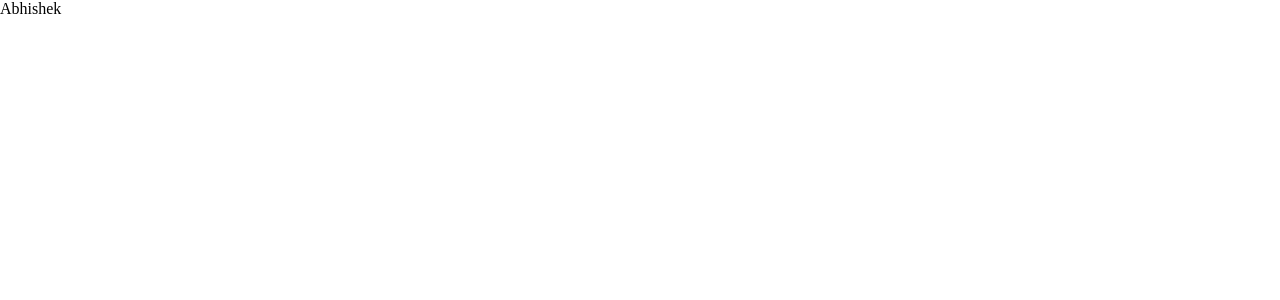
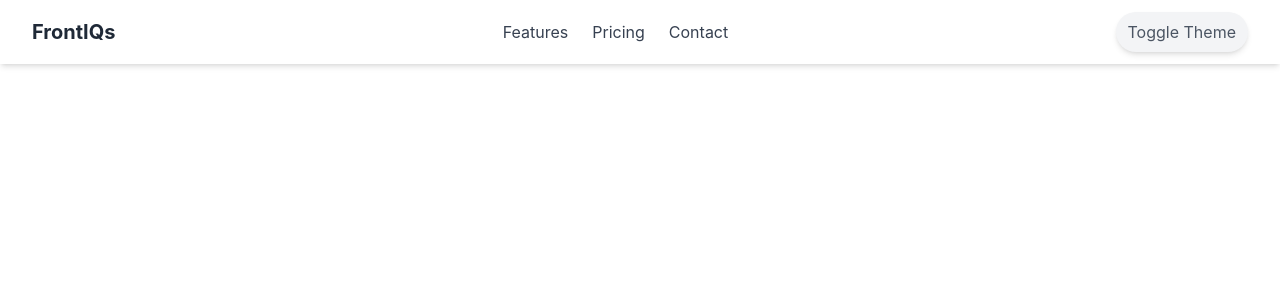
Before and after one commit to Abhishek332/frontiqs, a Next.js app: page / in a window 1280 px wide. Shown: the top 300 px of the page. Built offline with nearby package versions, Linux system fonts and the light colour scheme; a web font is replaced by a local one.

Commit message:
some global styles changes for appplying tailwindcss and create navbar component

```diff
--- /dev/null
+++ b/app/components/index.ts
@@ -0,0 +1 @@
+export { default as Navbar } from './navbar/NavBar';
--- /dev/null
+++ b/app/components/navbar/NavBar.tsx
@@ -0,0 +1,47 @@
+interface NavbarProps {
+  toggleTheme: () => void;
+}
+
+const Navbar: React.FC<NavbarProps> = ({ toggleTheme }) => {
+  return (
+    <header className="bg-white shadow-md dark:bg-gray-900">
+      <div className="mx-auto flex h-16 max-w-7xl items-center justify-between px-4 sm:px-6 lg:px-8">
+        <div className="text-xl font-bold text-gray-800 dark:text-white">
+          FrontIQs
+        </div>
+
+        <nav className="hidden space-x-6 md:flex">
+          <a
+            href="#features"
+            className="text-gray-700 transition hover:text-blue-500 dark:text-gray-300 dark:hover:text-blue-400"
+          >
+            Features
+          </a>
+          <a
+            href="#pricing"
+            className="text-gray-700 transition hover:text-blue-500 dark:text-gray-300 dark:hover:text-blue-400"
+          >
+            Pricing
+          </a>
+          <a
+            href="#contact"
+            className="text-gray-700 transition hover:text-blue-500 dark:text-gray-300 dark:hover:text-blue-400"
+          >
+            Contact
+          </a>
+        </nav>
+
+        <div>
+          <button
+            onClick={toggleTheme}
+            className="rounded-full bg-gray-100 px-3 py-2 text-gray-600 shadow-md transition hover:bg-gray-200 dark:bg-gray-700 dark:text-gray-300 dark:hover:bg-gray-600"
+          >
+            Toggle Theme
+          </button>
+        </div>
+      </div>
+    </header>
+  );
+};
+
+export default Navbar;
--- a/app/globals.css
+++ b/app/globals.css
@@ -1,3 +1,6 @@
+@tailwind base;
+@tailwind components;
+@tailwind utilities;
 @import url('https://fonts.googleapis.com/css2?family=Fira+Code:wght@300..700&family=Inter:ital,opsz,wght@0,14..32,100..900;1,14..32,100..900&family=Playfair+Display:ital,wght@0,400..900;1,400..900&display=swap');
 
 * {
--- a/app/page.tsx
+++ b/app/page.tsx
@@ -1,3 +1,31 @@
-export default function Home() {
-  return <div>Abhishek</div>;
-}
+'use client';
+import React, { useEffect, useState } from 'react';
+
+import { Navbar } from './components';
+
+const App: React.FC = () => {
+  const [theme, setTheme] = useState(
+    typeof window !== 'undefined' ? localStorage.theme || 'light' : 'light'
+  );
+
+  useEffect(() => {
+    if (theme === 'dark') {
+      document.documentElement.classList.add('dark');
+    } else {
+      document.documentElement.classList.remove('dark');
+    }
+    localStorage.setItem('theme', theme);
+  }, [theme]);
+
+  const toggleTheme = () => {
+    setTheme(theme === 'light' ? 'dark' : 'light');
+  };
+
+  return (
+    <div>
+      <Navbar toggleTheme={toggleTheme} />
+    </div>
+  );
+};
+
+export default App;
```
